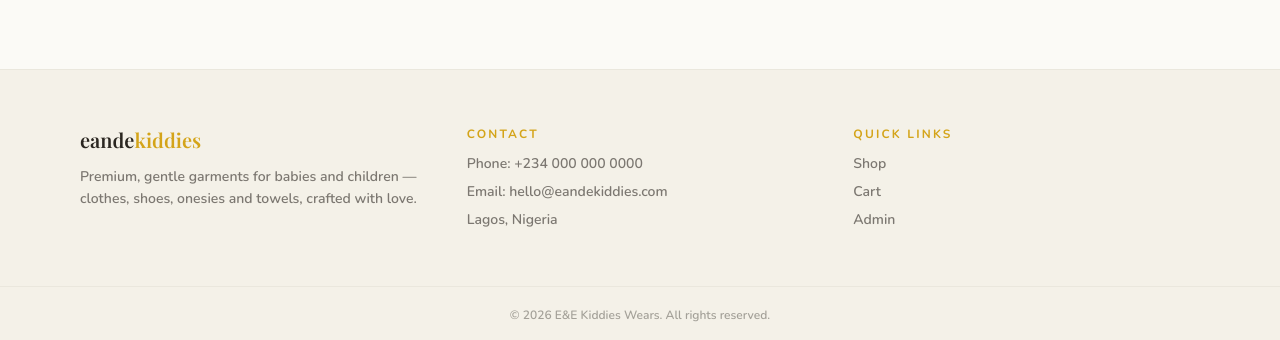
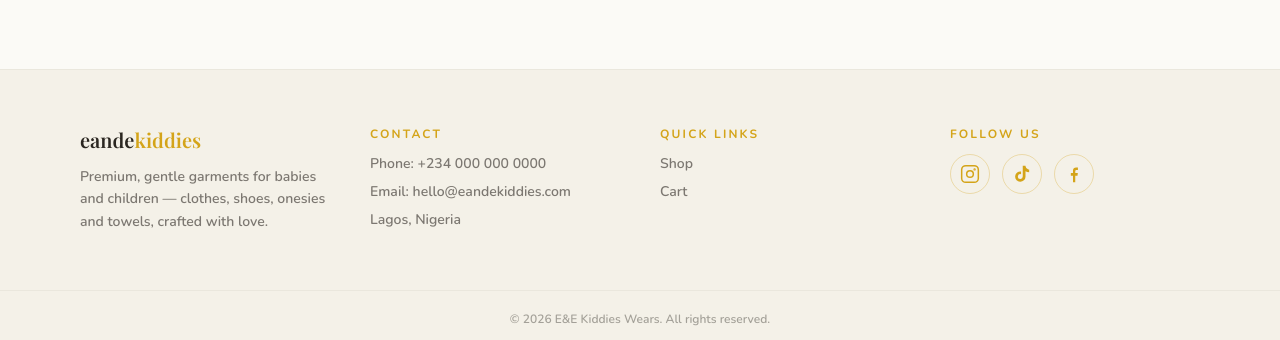
Before and after one commit to iszzy1516-cmyk/eande-store, a Next.js app: page / in a window 1280 px wide. Shown: the part 1437-1777 px from the top of the page. Built offline with nearby package versions, Linux system fonts and the light colour scheme; no server answers; the database is empty.

Commit message:
Restore product photos after accidental deletion; add client socials to footer, remove Admin link

```diff
--- a/components/Footer.tsx
+++ b/components/Footer.tsx
@@ -1,9 +1,41 @@
 import Link from "next/link";
+
+const SOCIALS = [
+  {
+    name: "Instagram",
+    href: "https://www.instagram.com/ee_kiddes_wears",
+    icon: (
+      <svg viewBox="0 0 24 24" fill="none" stroke="currentColor" strokeWidth="1.8" className="h-5 w-5">
+        <rect x="2" y="2" width="20" height="20" rx="5" />
+        <circle cx="12" cy="12" r="4" />
+        <circle cx="17.5" cy="6.5" r="0.5" fill="currentColor" />
+      </svg>
+    ),
+  },
+  {
+    name: "TikTok",
+    href: "https://www.tiktok.com/@eandekiddies",
+    icon: (
+      <svg viewBox="0 0 24 24" fill="currentColor" className="h-5 w-5">
+        <path d="M19.6 6.7a4.8 4.8 0 0 1-3.4-3.9V2h-3.3v13.1a2.9 2.9 0 1 1-2-2.75V8.95a6.2 6.2 0 1 0 5.3 6.2V8.6a8 8 0 0 0 4.4 1.3V6.7h-1z" />
+      </svg>
+    ),
+  },
+  {
+    name: "Facebook",
+    href: "https://www.facebook.com/profile.php?id=61579598052825",
+    icon: (
+      <svg viewBox="0 0 24 24" fill="currentColor" className="h-5 w-5">
+        <path d="M13.5 22v-8h2.7l.4-3.2h-3.1V8.7c0-.9.3-1.6 1.7-1.6h1.5V4.2c-.3 0-1.2-.1-2.2-.1-2.2 0-3.7 1.3-3.7 3.8v2.9H8.2V14h2.6v8h2.7z" />
+      </svg>
+    ),
+  },
+];
 
 export default function Footer() {
   return (
     <footer className="mt-8 border-t border-cocoa/5 bg-sand">
-      <div className="mx-auto grid max-w-6xl gap-10 px-4 py-14 sm:grid-cols-3">
+      <div className="mx-auto grid max-w-6xl gap-10 px-4 py-14 sm:grid-cols-2 lg:grid-cols-4">
         <div>
           <h3 className="font-display text-xl font-semibold text-cocoa">
             eande<span className="text-gold">kiddies</span>
@@ -38,15 +70,26 @@ export default function Footer() {
                 Cart
               </Link>
             </li>
-            <li>
-              <Link
-                href="/admin/login"
-                className="text-cocoa/60 transition hover:text-gold"
+          </ul>
+        </div>
+        <div>
+          <h4 className="text-xs font-bold uppercase tracking-[0.18em] text-gold">
+            Follow Us
+          </h4>
+          <div className="mt-3 flex gap-3">
+            {SOCIALS.map((s) => (
+              <a
+                key={s.name}
+                href={s.href}
+                target="_blank"
+                rel="noopener noreferrer"
+                aria-label={s.name}
+                className="flex h-10 w-10 items-center justify-center rounded-full border border-gold/30 text-gold transition hover:bg-gold hover:text-white"
               >
-                Admin
-              </Link>
-            </li>
-          </ul>
+                {s.icon}
+              </a>
+            ))}
+          </div>
         </div>
       </div>
       <div className="border-t border-cocoa/5 py-5 text-center text-xs text-cocoa/40">
```
